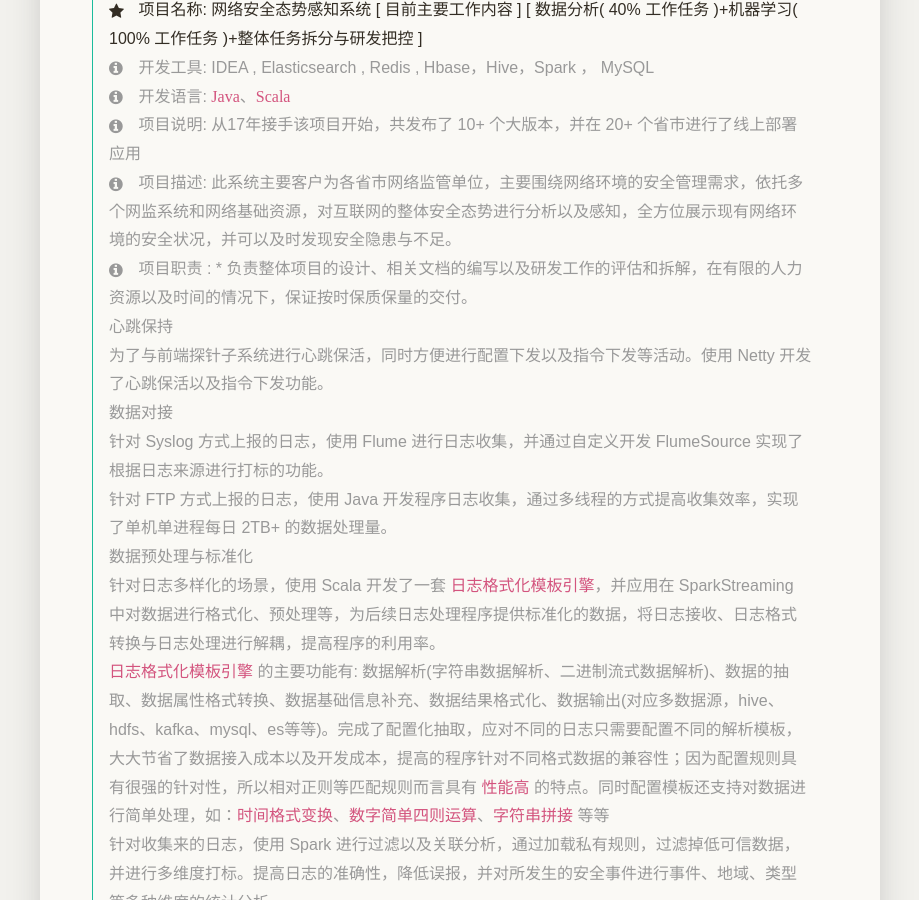
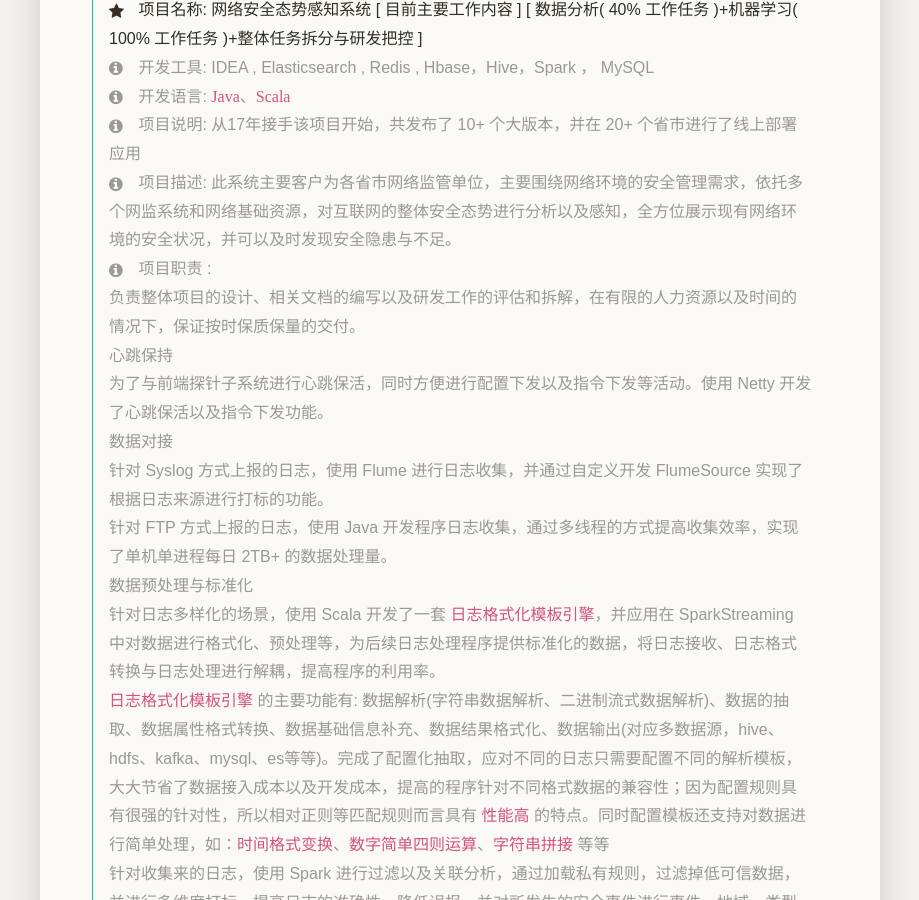
Before and after one commit to zhangyingwei/resume2, a Jekyll site: the page built from _posts/2018-01-01-content.md, in a window 1280 px wide and 900 px high, scrolled down 3783 px. Shown: the whole window, without its empty margins (180-1099 px from the left). Built offline with Jekyll 4.4.1, drawn with Linux system fonts in a browser that asks for light colours; our own code applies the rules of GitHub Pages for plain Markdown files.

```diff
--- a/_posts/2018-01-01-content.md
+++ b/_posts/2018-01-01-content.md
@@ -100,7 +100,7 @@ date:   2022-02-25
 	* 参与前期需求调研、技术调研、相关技术方案的编写以及研发任务的拆分，工作进度跟踪和人员协调。
 	* 基于改项目数据量比较大的特点，对整个项目中的硬件需求进行计算与评估。 搭建了软件框架，整个项目组在该框架的指导下进行开发。
   * 使用 Java 开发了数据采集框架，由于项目初期客户提供的硬件资源有限，因此在硬件资源少，性能需求高的前提下，通过摒弃一些耗费性能的现成框架结构，采用定制化的多进程+多线程自研框架，以单机`256G内存+20核心`的性能满足了初期 `5 个省` 每日 `20亿` 数据采集的需求。
-  * * 对采集的数据进行多维度分析，根据实际数据情况以及业务需求对数据分层，形成了 `ODS`->`DWD`->`DWS`->`DWT`四层结构，满足客户对各个维度的`实时数据`、`日统计数据`、`周统计数据`、`月统计数据`的分析与展示，并针对各层数据设计不同的生命周期，满足数据存储的要求。
+  * 对采集的数据进行多维度分析，根据实际数据情况以及业务需求对数据分层，形成了 `ODS`->`DWD`->`DWS`->`DWT`四层结构，满足客户对各个维度的`实时数据`、`日统计数据`、`周统计数据`、`月统计数据`的分析与展示，并针对各层数据设计不同的生命周期，满足数据存储的要求。
   * 针对指令下发需求，采用三级架构，按照 `事件`->`任务`->`指令` 三个维度进行管理、控制与分发。通过异步的方式对指令进行拆分、下发、状态更新，通过事务保证指令下发的可靠性，该模块上线以来，截止目前承担了 5个省 100+ 机房共 5000+ 指令下发工作，下发成功率100%，经受住了现实的考验。
 
 >
@@ -123,7 +123,7 @@ date:   2022-02-25
 * $i-icon-info-circle 项目说明: 从17年接手该项目开始，共发布了 10+ 个大版本，并在 20+ 个省市进行了线上部署应用
 * $i-icon-info-circle 项目描述: 此系统主要客户为各省市网络监管单位，主要围绕网络环境的安全管理需求，依托多个网监系统和网络基础资源，对互联网的整体安全态势进行分析以及感知，全方位展示现有网络环境的安全状况，并可以及时发现安全隐患与不足。
 * $i-icon-info-circle 项目职责 :
-		* 负责整体项目的设计、相关文档的编写以及研发工作的评估和拆解，在有限的人力资源以及时间的情况下，保证按时保质保量的交付。
+	* 负责整体项目的设计、相关文档的编写以及研发工作的评估和拆解，在有限的人力资源以及时间的情况下，保证按时保质保量的交付。
     * 心跳保持
 		* 为了与前端探针子系统进行心跳保活，同时方便进行配置下发以及指令下发等活动。使用 Netty 开发了心跳保活以及指令下发功能。
 	* 数据对接
```
